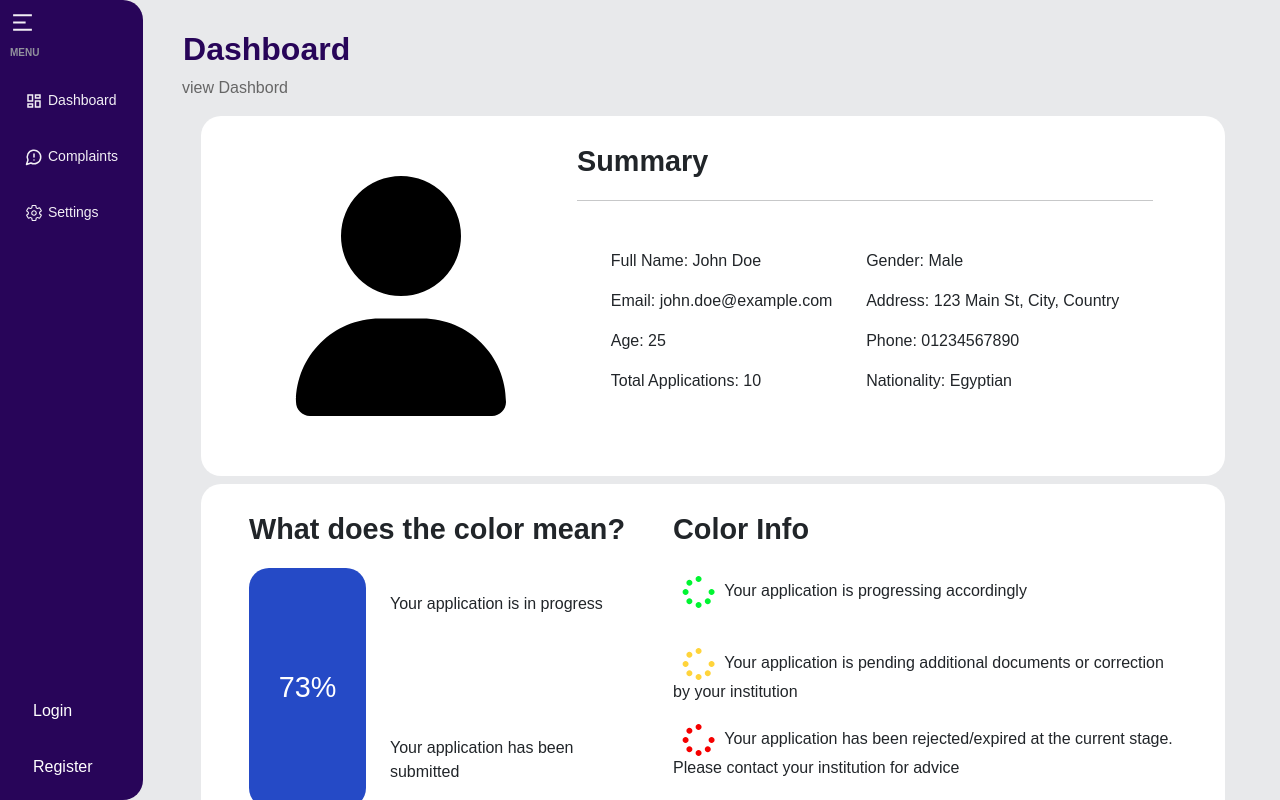
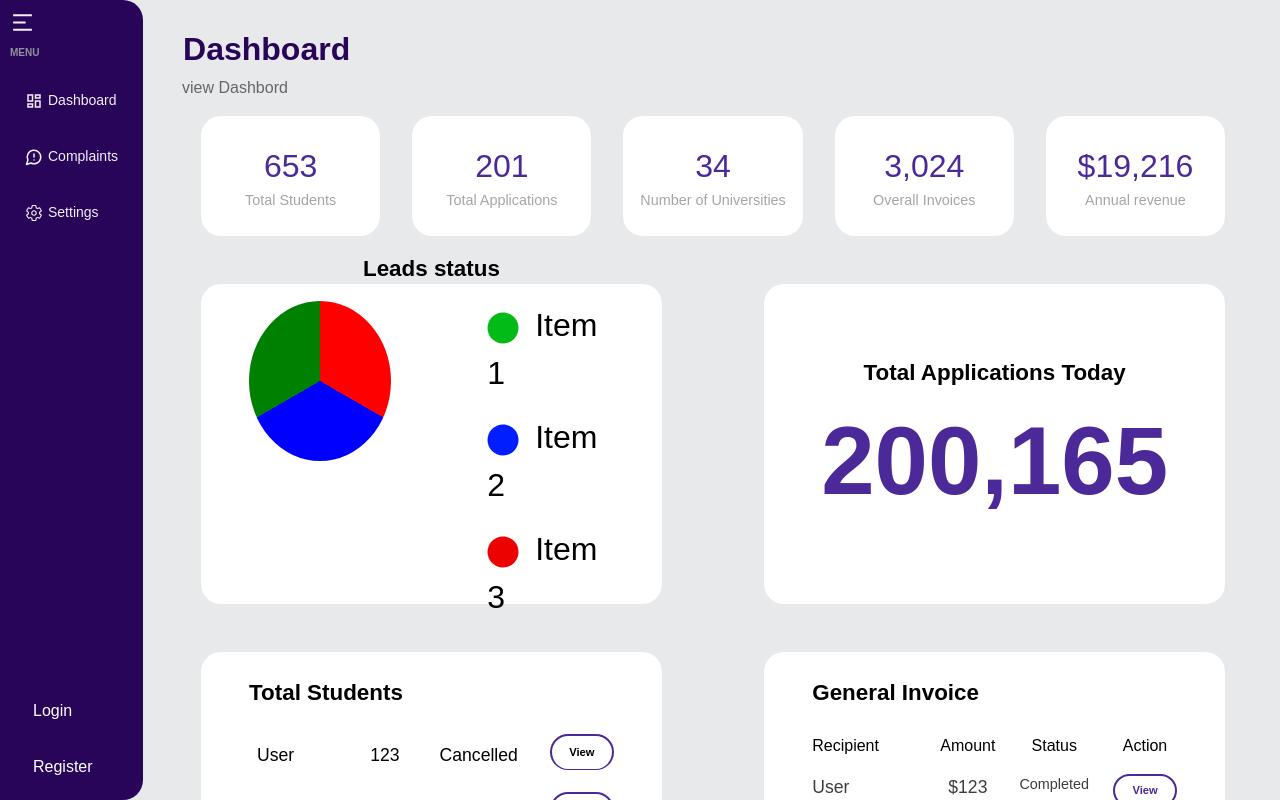
Before and after one commit to Maro7772/DEPI-R2-S1-Mega-project-Student-Complaints, a React (Vite) app: page / in a window 1280 px wide. Shown: the top 800 px of the page. Built offline with nearby package versions, Linux system fonts and the light colour scheme.

Commit message:
Deleted the dashboard folder from src folder and instead relied on the dashboard folder at the common folder

```diff
--- a/src/pages/Dashboard.tsx
+++ b/src/pages/Dashboard.tsx
@@ -7,7 +7,7 @@ const Dashboard = () => {
     <div>
       <Heading title="Dashboard" description="view Dashbord">
       </Heading>
-      <StudentDashboard />
+      <AdminDashboard />
     </div>
   );
 };
```
Also changed, not shown: 1 other file (tests, documents, lock files or other folders).
